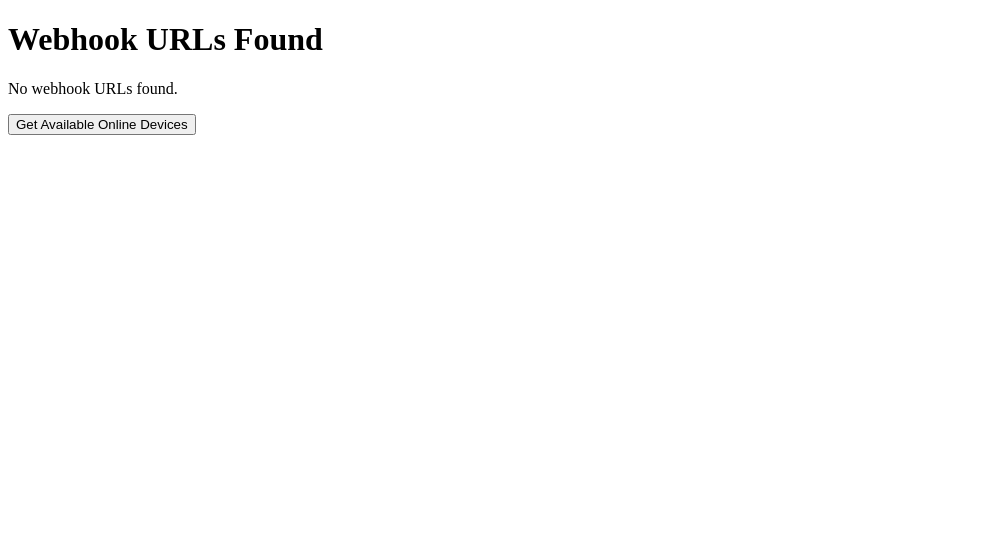
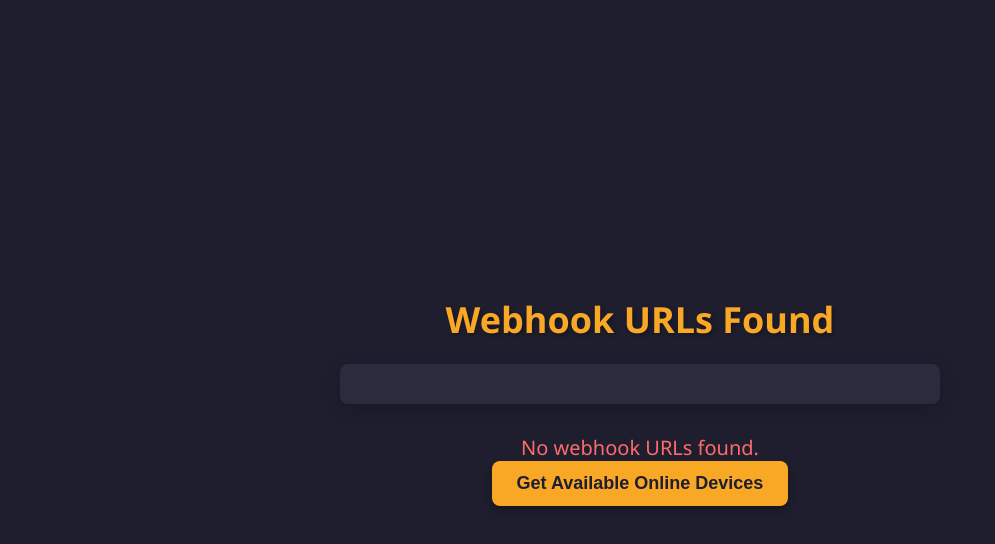
Before and after one commit to GreyTechno/MacroRover, a plain HTML site: page Dashboard/Dashboard-Show-Webhook-Url.html in a window 1280 px wide. Shown: the whole page, without its empty margins (0-995 px from the left). Drawn offline with Linux system fonts and the light colour scheme.

Commit message:
Update Dashboard-Show-Webhook-Url.html

```diff
--- a/Dashboard/Dashboard-Show-Webhook-Url.html
+++ b/Dashboard/Dashboard-Show-Webhook-Url.html
@@ -4,6 +4,109 @@
     <meta charset="UTF-8">
     <meta name="viewport" content="width=device-width, initial-scale=1.0">
     <title>Webhook URLs</title>
+    <style>
+        /* General Reset */
+        * {
+            margin: 0;
+            padding: 0;
+            box-sizing: border-box;
+        }
+
+        /* Body Styling */
+        body {
+            font-family: 'Segoe UI', Tahoma, Geneva, Verdana, sans-serif;
+            background-color: #1E1E2F;
+            color: #f0f0f0;
+            display: flex;
+            flex-direction: column;
+            justify-content: center;
+            align-items: center;
+            min-height: 100vh;
+            padding: 20px;
+        }
+
+        /* Main Heading */
+        h1 {
+            font-size: 36px;
+            margin-bottom: 20px;
+            color: #F9A826;
+            text-shadow: 2px 2px 4px rgba(0, 0, 0, 0.3);
+            text-align: center;
+        }
+
+        /* Unordered List for Webhook URLs */
+        ul {
+            list-style-type: none;
+            padding: 0;
+            max-width: 600px;
+            width: 100%;
+            background-color: #2B2B3D;
+            border-radius: 8px;
+            padding: 20px;
+            margin-bottom: 20px;
+            box-shadow: 0 5px 20px rgba(0, 0, 0, 0.2);
+        }
+
+        ul li {
+            background-color: #3E3E5A;
+            margin: 10px 0;
+            padding: 10px;
+            border-radius: 5px;
+            color: #E5E5E5;
+            font-size: 18px;
+            font-family: 'Courier New', Courier, monospace;
+            word-wrap: break-word;
+            transition: transform 0.2s ease-in-out;
+        }
+
+        ul li:hover {
+            transform: scale(1.02);
+            background-color: #494973;
+        }
+
+        /* Message Styling */
+        #message {
+            font-size: 20px;
+            margin-top: 10px;
+            color: #FF6B6B;
+            text-align: center;
+        }
+
+        /* Button Styling */
+        button {
+            padding: 12px 25px;
+            background-color: #F9A826;
+            color: #1E1E2F;
+            border: none;
+            border-radius: 8px;
+            cursor: pointer;
+            font-size: 18px;
+            font-weight: bold;
+            transition: all 0.3s ease-in-out;
+            box-shadow: 0 5px 10px rgba(0, 0, 0, 0.3);
+        }
+
+        button:hover {
+            background-color: #FFC75F;
+        }
+
+        button:active {
+            background-color: #FFDD93;
+            box-shadow: none;
+        }
+
+        /* Responsive Design */
+        @media (max-width: 768px) {
+            h1 {
+                font-size: 28px;
+            }
+
+            button {
+                font-size: 16px;
+                padding: 10px 20px;
+            }
+        }
+    </style>
     <script>
         // Function to get a cookie by name
         function getCookie(name) {
```
